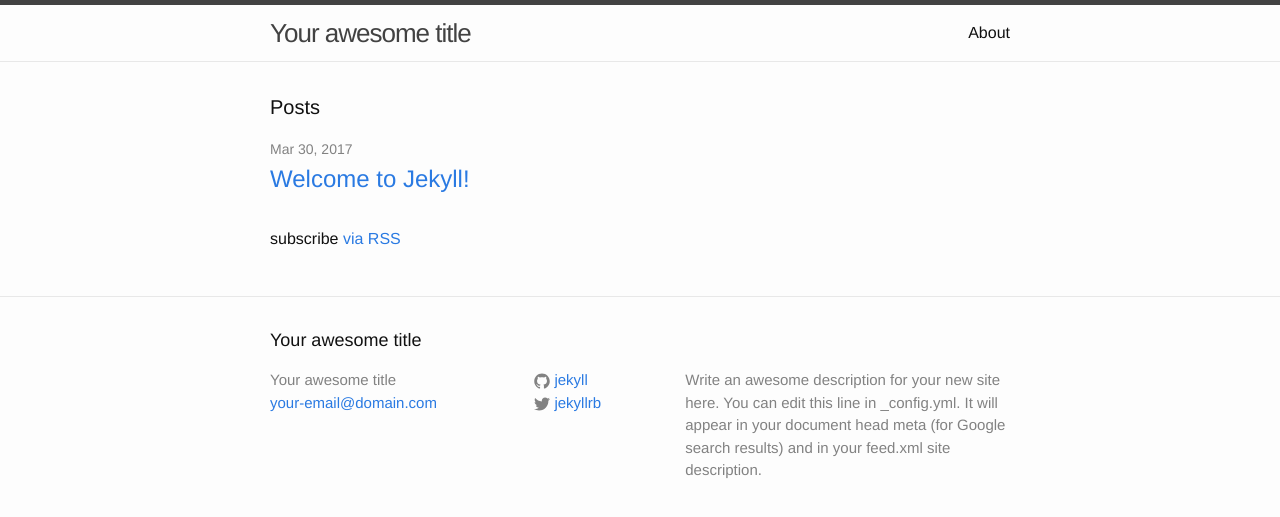
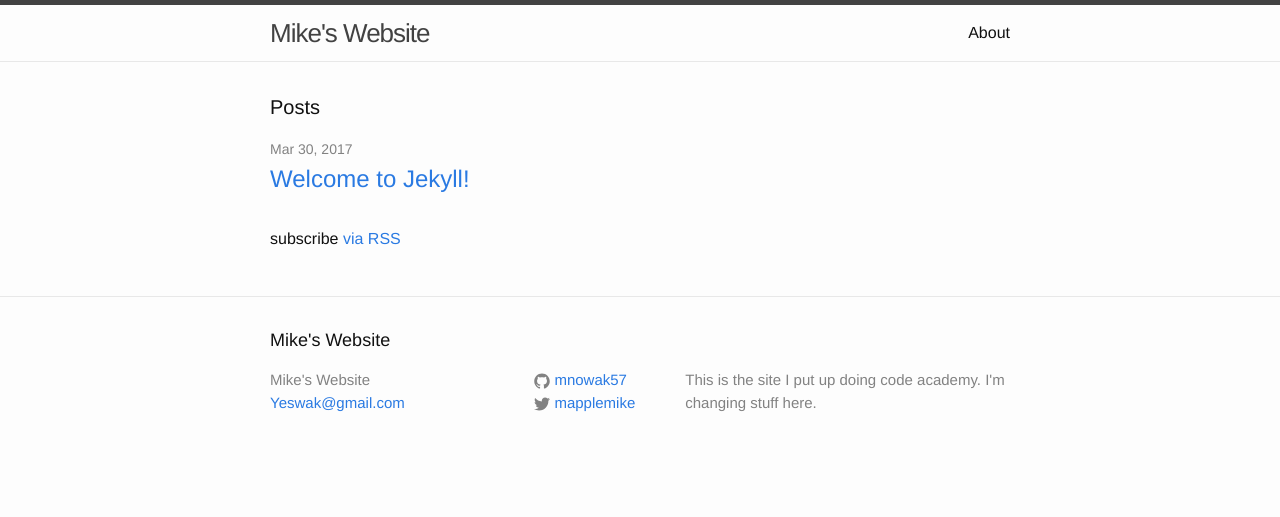
Before and after one commit to mnowak57/mnowak57.github.io, a Jekyll site: the page built from index.html, in a window 1280 px wide. Shown: the top 517 px of the page. Built offline with Jekyll 4.4.1, drawn with Linux system fonts in a browser that asks for light colours.

Commit message:
Update _config.yml

```diff
--- a/_config.yml
+++ b/_config.yml
@@ -6,16 +6,14 @@
 # 'jekyll serve'. If you change this file, please restart the server process.
 
 # Site settings
-title: Your awesome title
-email: your-email@domain.com
+title: Mike's Website
+email: Yeswak@gmail.com
 description: > # this means to ignore newlines until "baseurl:"
-  Write an awesome description for your new site here. You can edit this
-  line in _config.yml. It will appear in your document head meta (for
-  Google search results) and in your feed.xml site description.
+  This is the site I put up doing code academy. I'm changing stuff here.
 baseurl: "" # the subpath of your site, e.g. /blog
 url: "http://yourdomain.com" # the base hostname & protocol for your site
-twitter_username: jekyllrb
-github_username:  jekyll
+twitter_username: mapplemike
+github_username:  mnowak57
 
 # Build settings
 markdown: kramdown
```
